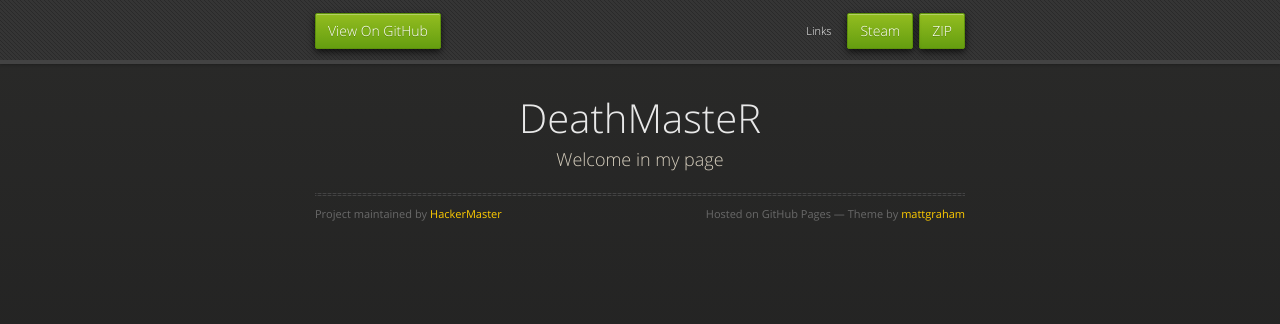
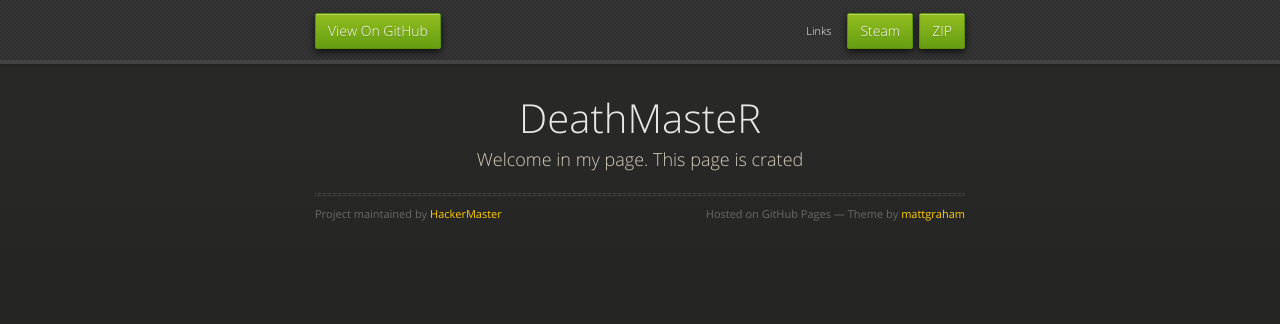
Before and after one commit to HackerMaster/MyWebsite, a plain HTML site: page index.html in a window 1280 px wide. Drawn offline with nearby package versions, Linux system fonts and the light colour scheme.

Commit message:
Update index.html

```diff
--- a/index.html
+++ b/index.html
@@ -3,7 +3,7 @@
   <head>
     <meta charset="utf-8">
     <meta http-equiv="X-UA-Compatible" content="chrome=1">
-    <title>My first website by HackerMaster</title>
+    <title>DeathMasteR Gaming</title>
     <link rel="stylesheet" href="stylesheets/styles.css">
     <link rel="stylesheet" href="stylesheets/pygment_trac.css">
     <script src="https://ajax.googleapis.com/ajax/libs/jquery/1.7.1/jquery.min.js"></script>
@@ -31,7 +31,7 @@
       <section>
         <div id="title">
           <h1>DeathMasteR</h1>
-          <p>Welcome in my page</p>
+          <p>Welcome in my page. This page is crated </p>
           <hr>
           <span class="credits left">Project maintained by <a href="https://github.com/HackerMaster">HackerMaster</a></span>
           <span class="credits right">Hosted on GitHub Pages &mdash; Theme by <a href="https://twitter.com/michigangraham">mattgraham</a></span>
```
